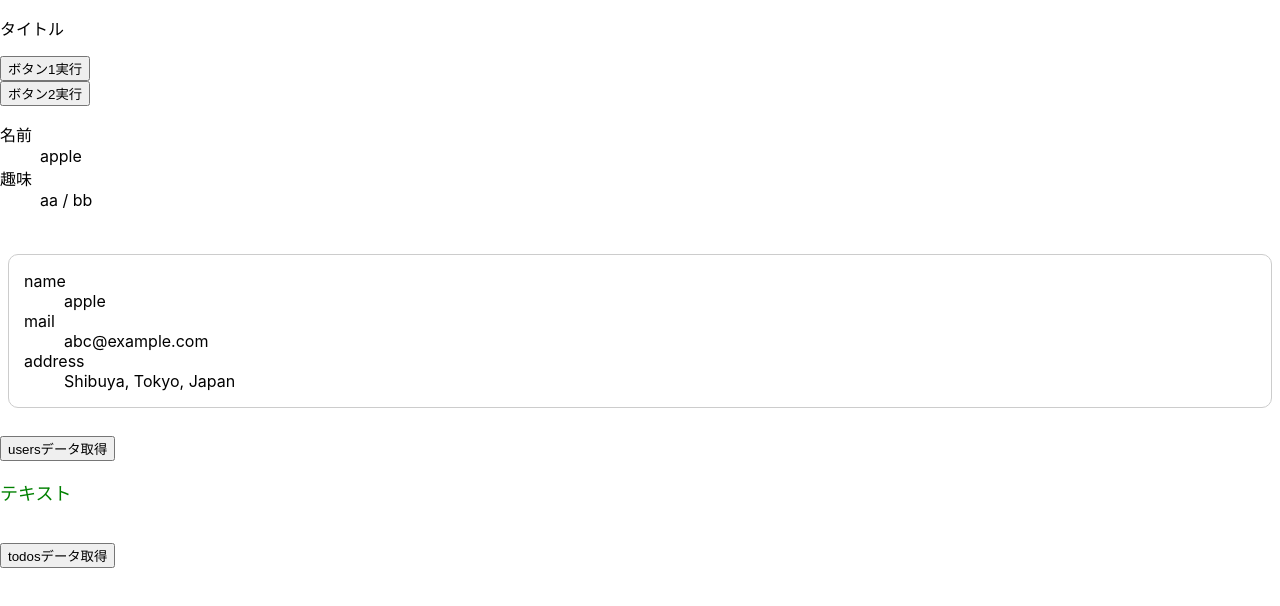
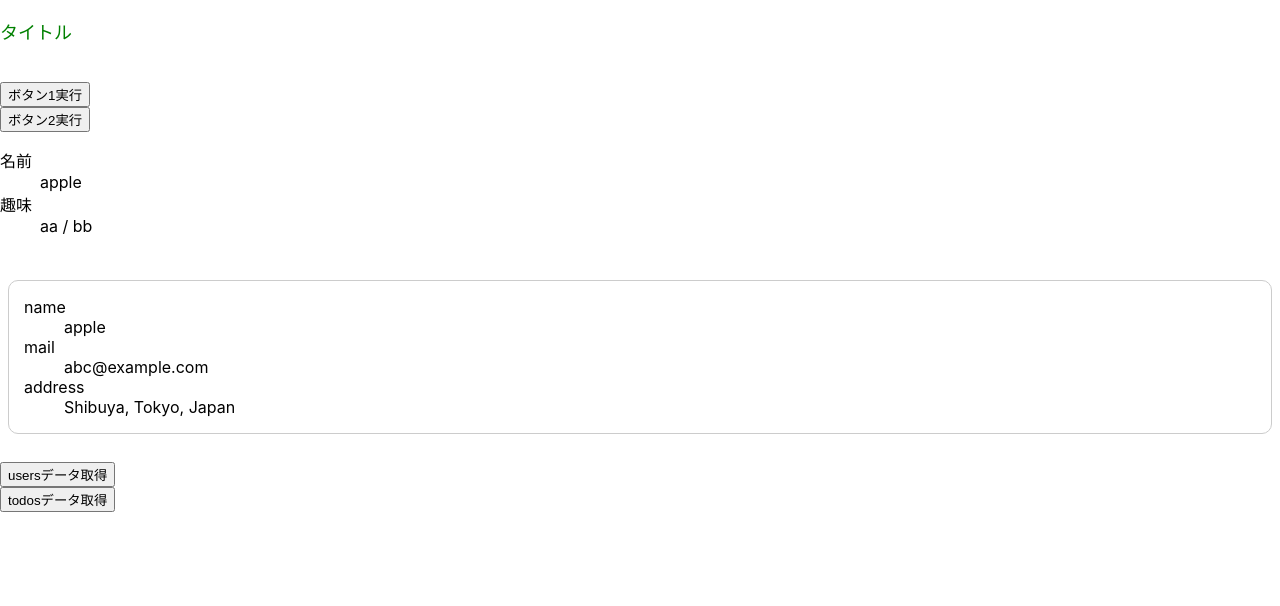
Before and after one commit to terra-namibia/react-ts-1, a React (Create React App) app: page / in a window 1280 px wide. Shown: the top 606 px of the page. Built offline with nearby package versions, Linux system fonts and the light colour scheme.

Commit message:
refactor: replace title

```diff
--- a/src/Page1.tsx
+++ b/src/Page1.tsx
@@ -70,7 +70,8 @@ export const Page1 = () => {
 
   return (
     <div>
-      <p>タイトル</p>
+      <Text color="green" fontSize="18px" />
+      <br />
       <button onClick={onclickAction1}>ボタン1実行</button>
       <br />
       <button onClick={onclickAction2}>ボタン2実行</button>
@@ -96,8 +97,6 @@ export const Page1 = () => {
           )
       }
       <br />
-      <Text color="green" fontSize="18px" />
-      <br />
       <button onClick={onclickFetchTodos}>todosデータ取得</button>
       {todos.map((todo) => (
         <Todo key={todo.id} title={todo.title} userId={todo.userId} completed={todo.completed} />
--- a/src/Text.tsx
+++ b/src/Text.tsx
@@ -7,6 +7,6 @@ type Props = {
 export const Text: VFC<Props> = (props) => {
   const { color, fontSize } = props;
   return (
-    <p style={{ color, fontSize }} >テキスト</p>
+    <p style={{ color, fontSize }} >タイトル</p>
   )
 };
```
